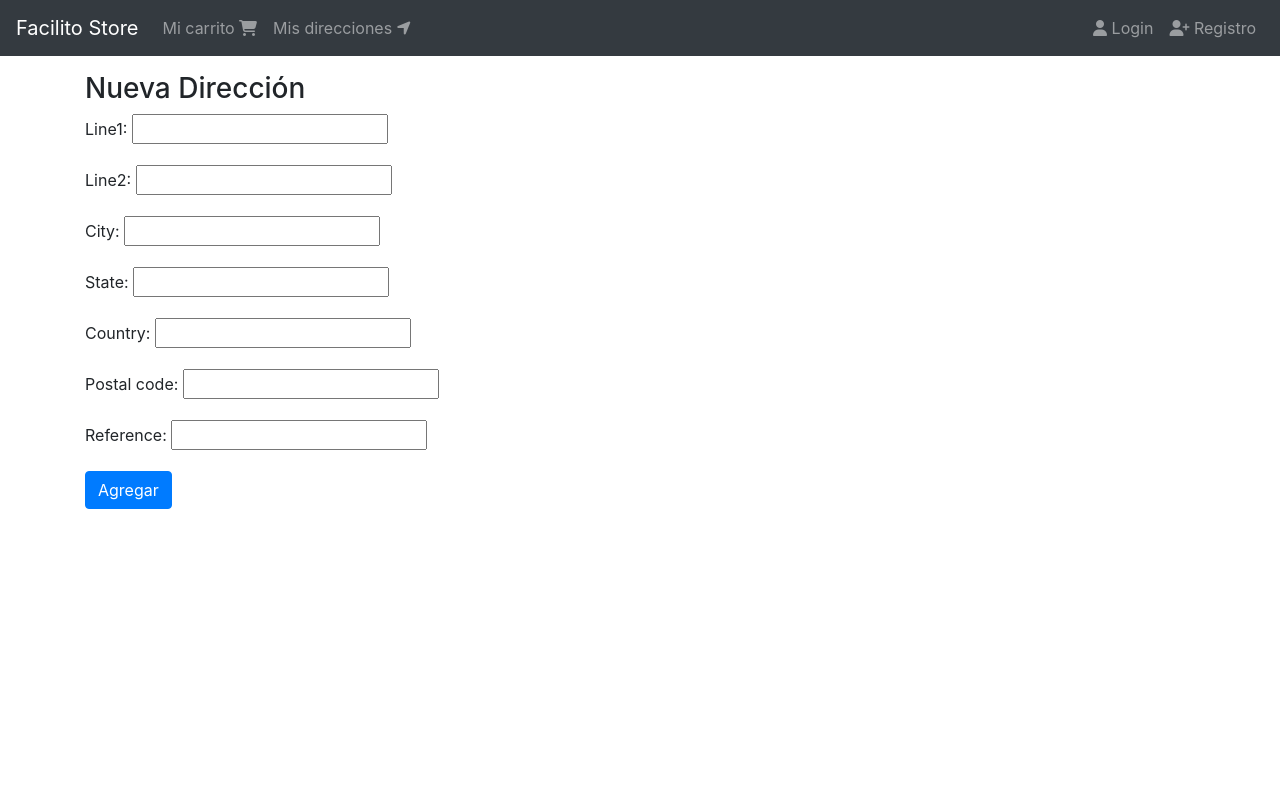
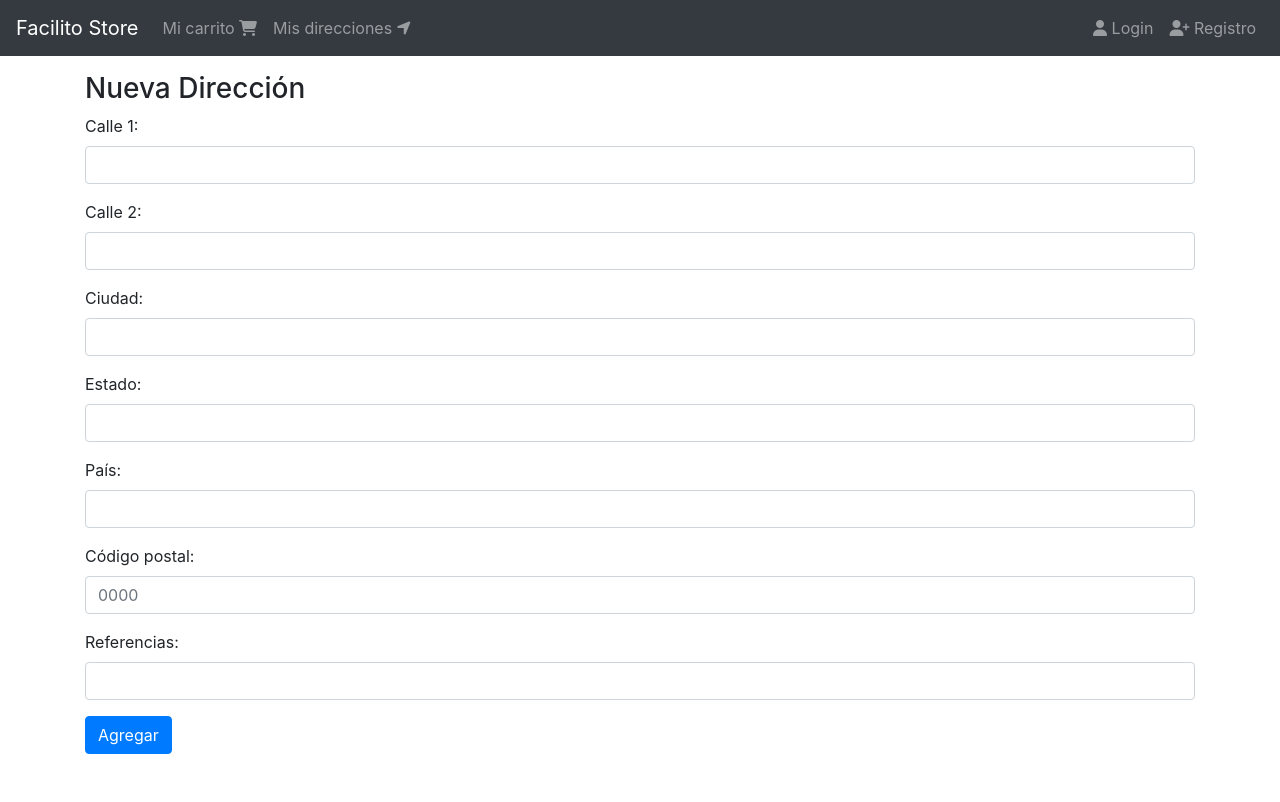
Before and after one commit to Blackstar84/facilito_store, a Django app: page /direcciones/nuevo in a window 1280 px wide. Before the commit the page ends 509 px from the top, so only its background shows below. Run offline with Django 3.2, Linux system fonts and the light colour scheme; some libraries are stand-ins or nearby versions.

Commit message:
se agrega hasta la clase Clases en Formularios

```diff
--- a/shipping_addresses/forms.py
+++ b/shipping_addresses/forms.py
@@ -8,3 +8,43 @@ class ShippingAddressForm(ModelForm):
         fields = [
             'line1', 'line2', 'city', 'state', 'country', 'postal_code', 'reference'
         ]
+        labels = {
+            'line1': 'Calle 1',
+            'line2': 'Calle 2',
+            'city': 'Ciudad',
+            'state': 'Estado',
+            'country': 'País',
+            'postal_code': 'Código postal',
+            'reference': 'Referencias'
+        }
+
+    def __init__(self, *args, **kwargs):
+        super().__init__(*args, **kwargs)
+        self.fields['line1'].widget.attrs.update({
+            'class': 'form-control'
+        })
+
+        self.fields['line2'].widget.attrs.update({
+            'class': 'form-control'
+        })
+
+        self.fields['city'].widget.attrs.update({
+            'class': 'form-control'
+        })
+
+        self.fields['state'].widget.attrs.update({
+            'class': 'form-control'
+        })
+
+        self.fields['country'].widget.attrs.update({
+            'class': 'form-control'
+        })
+
+        self.fields['postal_code'].widget.attrs.update({
+            'class': 'form-control',
+            'placeholder': '0000'
+        })
+
+        self.fields['reference'].widget.attrs.update({
+            'class': 'form-control'
+        })
--- a/shipping_addresses/templates/shipping_addresses/snippets/form.html
+++ b/shipping_addresses/templates/shipping_addresses/snippets/form.html
@@ -1,3 +1,4 @@
+<div class="mb-5">
     <form method="post">
         {% csrf_token %}
 
@@ -17,3 +18,4 @@
 
 
     </form>
+</div>
```
Lines whose indentation alone changed are shown as unchanged.
